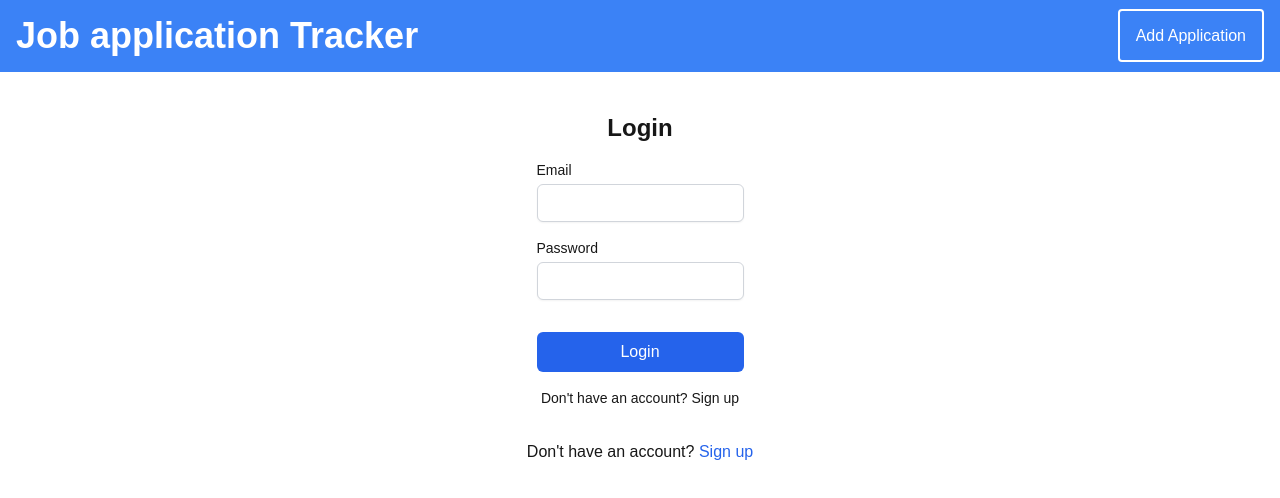
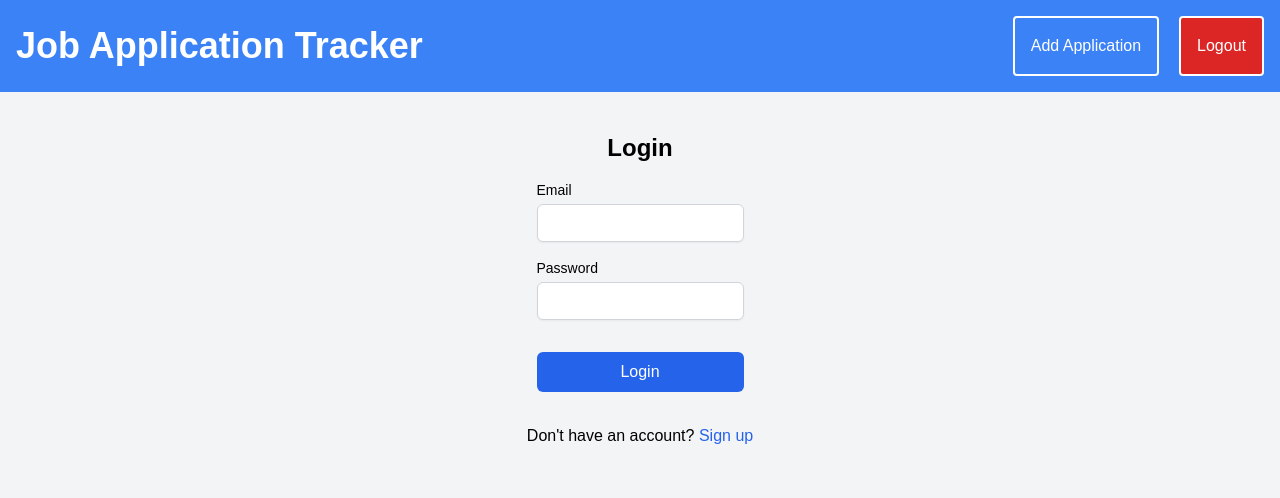
Before and after one commit to johnnymacsf/job-tracker, a Next.js app: page / in a window 1280 px wide. Shown: the top 498 px of the page. Built offline with nearby package versions, Linux system fonts and the light colour scheme; sample sign-in values are in the browser's storage.

Commit message:
Signup, login, logout, and feed pages

```diff
--- a/app/components/LoginForm.tsx
+++ b/app/components/LoginForm.tsx
@@ -2,11 +2,13 @@
 
 import Link from 'next/link';
 import { useState } from 'react';
+import { useRouter } from 'next/navigation';
 
 export default function LoginForm() {
   const [email, setEmail] = useState('');
   const [password, setPassword] = useState('');
   const [error, setError] = useState('');
+  const router = useRouter();
 
   const handleSubmit = async (e: React.FormEvent) => {
     e.preventDefault();
@@ -21,14 +23,16 @@ export default function LoginForm() {
 
     const data = await response.json();
     if (response.status === 200) {
-      alert(data.message); // Successful login
+      console.log("Going to feed")
+      localStorage.setItem("token", data.token)
+      router.push("/feed")
     } else {
       setError(data.message); // Show error message
     }
   };
 
   return (
-    <form onSubmit={handleSubmit} className="max-w-sm mx-auto p-4">
+    <form onSubmit={handleSubmit} className="max-w-sm mx-auto p-4 text-black bg-gray-100">
       <div className="mb-4">
         <label htmlFor="email" className="block text-sm font-medium text-white-800">Email</label>
         <input
@@ -52,18 +56,9 @@ export default function LoginForm() {
         />
       </div>
       {error && <p className="text-red-500 text-sm">{error}</p>}
-      <button type="submit" className="w-full mt-4 px-4 py-2 bg-blue-600 text-white rounded-md">
+      <button type="submit" className="w-full mt-4 px-4 py-2 bg-blue-600 text-white rounded-md hover:bg-blue-400">
         Login
       </button>
-
-      <div className='mt-4 text-center'>
-        <p className='text-sm text-white-800'>
-            Don't have an account? {' '}
-            <Link href='signup' className="text-white-600 hover:underline">
-                Sign up
-            </Link>
-        </p>
-      </div>
     </form>
   );
 }
--- a/app/components/Navbar.tsx
+++ b/app/components/Navbar.tsx
@@ -1,15 +1,47 @@
-import Link from "next/link";
+'use client';
+
+import Link from 'next/link';
+import { useRouter } from 'next/navigation';
+import { useEffect, useState } from 'react';
 
 export default function Navbar() {
+  const [isAuthenticated, setIsAuthenticated] = useState(false);
+  const router = useRouter();
+
+  useEffect(() => {
+    // Check for authentication token in local storage
+    const token = localStorage.getItem('token');
+    setIsAuthenticated(!!token); // Set `isAuthenticated` to true if token exists
+  }, []);
+
+  const handleLogout = () => {
+    localStorage.removeItem('token');
+    setIsAuthenticated(false);
+    router.push('/');
+  }
 
   return (
     <nav className="bg-blue-500 p-4">
       <div className="container mx-auto flex justify-between items-center">
         <div className="text-white text-4xl font-bold">
-          <Link href="/">Job application Tracker</Link>
+          <Link href="/">Job Application Tracker</Link>
         </div>
-        <div className="space-x-4">
-          <Link href="/add-post" className="rounded border-2 border-white p-4 text-white hover:bg-blue-300">Add Application</Link>
+        <div className="ml-auto space-x-5">
+          {isAuthenticated && (
+            <>
+              <Link
+                href="/add-post"
+                className="inline-flex items-center justify-center p-4 rounded border-2 border-white text-white hover:bg-blue-300"
+              >
+                Add Application
+              </Link>
+              <button
+                className="inline-flex items-center justify-center p-4 rounded border-2 border-white text-white bg-red-600 text-white hover:bg-red-300"
+                onClick={handleLogout}>
+                  Logout
+              </button>
+            </>
+          )}
         </div>
       </div>
     </nav>
--- a/app/components/SignUpForm.tsx
+++ b/app/components/SignUpForm.tsx
@@ -30,7 +30,7 @@ export default function SignUpForm() {
   };
 
   return (
-    <form onSubmit={handleSubmit} className="max-w-sm mx-auto p-4">
+    <form onSubmit={handleSubmit} className="max-w-sm mx-auto p-4 text-black bg-gray-100">
       <div className="mb-4">
         <label htmlFor="email" className="block text-sm font-medium text-white-800">Email</label>
         <input
@@ -55,7 +55,7 @@ export default function SignUpForm() {
       </div>
       {error && <p className="text-red-500 text-sm">{error}</p>}
       {success && <p className="text-green-500 text-sm">{success}</p>}
-      <button type="submit" className="w-full mt-4 px-4 py-2 bg-blue-600 text-white rounded-md">
+      <button type="submit" className="w-full mt-4 px-4 py-2 bg-blue-600 text-white rounded-md hover:bg-blue-400">
         Sign Up
       </button>
     </form>
--- /dev/null
+++ b/app/feed/page.tsx
@@ -0,0 +1,30 @@
+'use client';
+
+import { useRouter } from 'next/navigation';
+import { useEffect } from 'react';
+import Navbar from '../components/Navbar';
+import prisma from '@/lib/prisma';
+
+export default function Feed() {
+  const router = useRouter();
+
+  // Simulate user authentication check
+  useEffect(() => {
+    const isAuthenticated = localStorage.getItem('token');
+    if (!isAuthenticated) {
+      router.push('/'); // Redirect to login if not authenticated
+    }
+  }, [router]);
+
+  return (
+    <div className="bg-gray-100 min-h-screen">
+      <Navbar />
+      <h1 className="text-center text-2xl mt-6 font-bold text-black underline mb-4">Your Job Applications</h1>
+      <ul className='text-black text-center flex flex-row'>
+        <li>Application Post 1</li>
+        <li>Application Post 2</li>
+        <li>Application Post 3</li>
+      </ul>
+    </div>
+  );
+}
--- a/app/page.tsx
+++ b/app/page.tsx
@@ -10,9 +10,9 @@ export default function Home() {
   const [showSignUp, setShowSignUp] = useState(false); // State to toggle between login and sign up
 
   return (
-    <div>
+    <div className='min-h-screen flex flex-col bg-gray-100'>
       <Navbar />
-      <main className="flex flex-col items-center justify-center">
+      <main className="flex flex-col items-center justify-center text-black">
         <h1 className="text-center text-2xl font-bold mt-10">
           {showSignUp ? 'Sign Up' : 'Login'}
         </h1>
@@ -21,7 +21,7 @@ export default function Home() {
         {showSignUp ? <SignUpForm /> : <LoginForm />}
 
         {/* Toggle between Login and Sign Up */}
-        <p className="text-center mt-4">
+        <p className="text-center mt-4 text-black">
           {showSignUp ? (
             <>Already have an account?{' '}
               <span
@@ -35,7 +35,7 @@ export default function Home() {
             <>Don't have an account?{' '}
               <span
                 onClick={() => setShowSignUp(true)} // Switch to sign-up form
-                className="text-blue-600 hover:underline cursor-pointer"
+                className="text-blue-600 hover:underline cursor-pointer hover:text-blue-400"
               >
                 Sign up
               </span>
```
